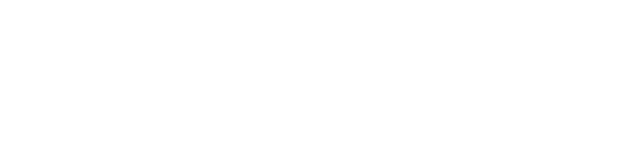
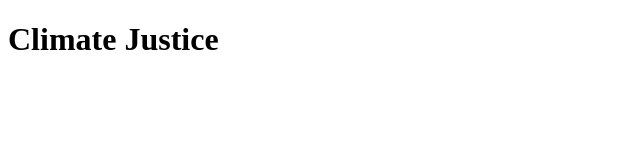
Before and after one commit to Lisa-cai/ClimateJustice_LisaCai, a plain HTML site: page index.html in a window 1280 px wide. Shown: the whole page, without its empty margins (0-640 px from the left). Drawn offline with Linux system fonts and the light colour scheme.

Commit message:
update body contents

```diff
--- a/index.html
+++ b/index.html
@@ -6,6 +6,7 @@
     <title>Climate Justice</title>
 </head>
 <body>
+    <h1>Climate Justice</h1>
 
 </body>
 </html>
```
